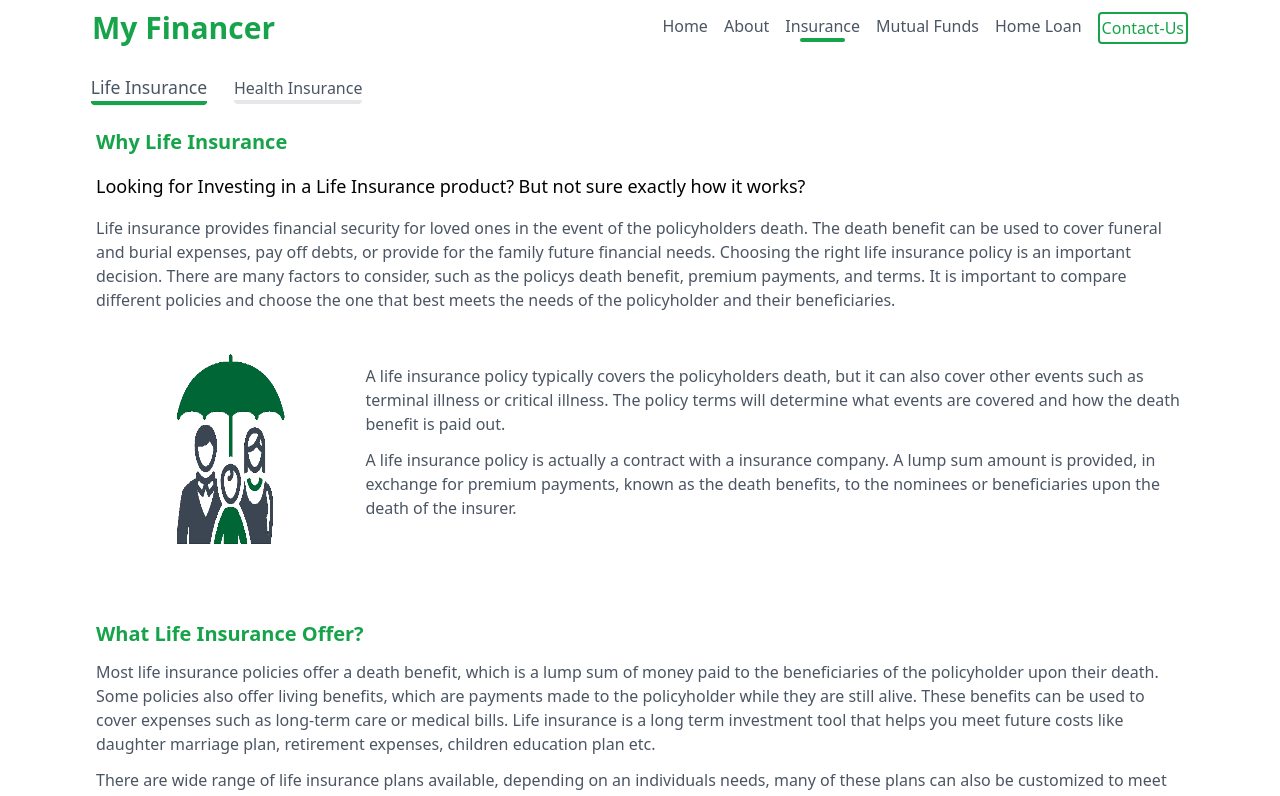
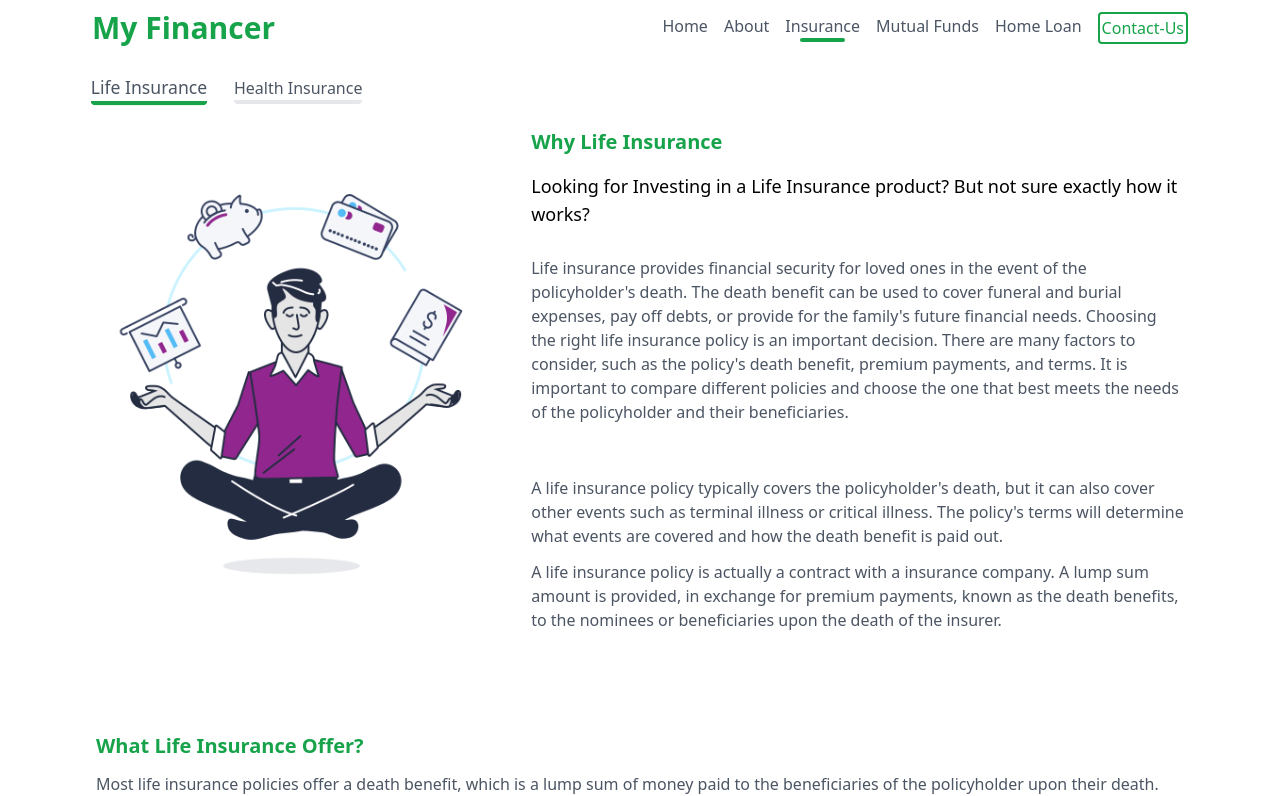
Before and after one commit to veeresh-27/businessProfile, a Next.js app: page /insurance in a window 1280 px wide. Shown: the top 796 px of the page. Built offline with nearby package versions, Linux system fonts and the light colour scheme.

Commit message:
mfp updated

```diff
--- a/pages/about/index.js
+++ b/pages/about/index.js
@@ -1,41 +1,63 @@
 import Image from "next/image";
-import about from "../../public/img/about.png";
+//import about from "../../public/img/about.png";
+import { IconPhone } from "../../public/icons/iconsPhone";
+import { IconsMail } from "../../public/icons/iconsMail";
+import finplan from "../../public/img/financial-planning.webp";
+import { useRouter } from "next/router";
+
 export default function About() {
+  const router = useRouter();
   return (
-    <>
-      <h1 className="text-2xl text-green-600 text-center font-bold">
-        About us{" "}
-      </h1>
-
-      <div className="border-2 px-20 ">
-        <h1 className="text-xl font-medium text-gray-600">Who we are </h1>
+    <div className="px-4 py-20 md:px-14 lg:px-20 flex flex-col justify-center">
+      <div className="text-lg text-green-600  font-bold pb-4">
+        Financial Planning is an important aspect of the individual as well as
+        business life.
+      </div>
+      <div className="border-4 p-4 rounded">
+        <h1 className="text-xl font-medium text-gray-600">Ishwar Patil </h1>
         <div className="grid ">
           {" "}
           <p className="font-base text-md text-gray-400">
-            TRANSPARENT OFFERINGS FOR TRUSTED RELATIONSHIPS
+            Financial Advisor | AMFI&#174;, MFD
           </p>
-          <h3 className="font-bold text-md ">The Financial World</h3>
-          <p>
-            We are Fincart - your partners in transforming your financial life
-            by following a simple philosophy of Educating, Empowering, &
-            Enabling you through a set of uncomplicated financial offerings. No
-            jargons. No complex schemes. No heavy statements.
-          </p>
-          <p>
-            It’s Finance Simplified. Our solution-based approach help you plan,
-            invest, and prosper with a definite goal in mind with best resources
-            and an experienced team at work.
-          </p>
+          <p>Entrusted by thousands of customers.</p>
+          <h3 className=" ">Get in touch</h3>
           <div>
-            {" "}
-            <Image
-              src={about}
-              className="max-w-md    h-auto bg-slate-400 rounded-lg"
-              alt=""
-            />
+            <p className="flex gap-2 pt-2">
+              <IconPhone /> +91 8660446535
+            </p>
+            <p className="flex gap-2 pt-2">
+              <IconsMail /> licishwarpatil@gmail.com
+            </p>
+            <p className="flex gap-2 pt-2 items-center">
+              Start your finance planning right now!{" "}
+              <button
+                type="button"
+                className="px-4 py-1 border-2 border-green-600 text-white font-medium text-sm rounded bg-green-600 hover:bg-green-700 hover:text-white transition-all ease-in-out duration-200"
+                onClick={() => router.push("/contact")}
+              >
+                Get Started
+              </button>
+            </p>
           </div>
         </div>
       </div>
-    </>
+      <div className="pt-4">
+        <h1 className="text-xl text-green-600  font-bold">What We Do</h1>
+        <p>
+          We believe financial freedom is an easily attainable dream if there’s
+          a proper plan and vision in place. We believe that your hard earned
+          money, if managed properly, can build a financially stable and
+          worry-free future for you. To help you achieve that stability, we
+          build a customised financial plan for upcoming golden years of your
+          life. We offer the best retirement plans to maintain financial
+          well-being of those who are nearing or living their retirement life.
+          We assist golden agers in taking well-informed financial decisions so
+          that they live a financially independent and worry-free life that they
+          dreamt of.
+        </p>
+      </div>
+      {/*<Image src={finplan} alt={"finplan"} />*/}
+    </div>
   );
 }
--- a/pages/contact/index.js
+++ b/pages/contact/index.js
@@ -69,9 +69,6 @@ export default function Contact() {
       <div className=" container mx-auto -mx-4 flex flex-wrap lg:justify-between ">
         <div className="container mx-auto -mx-4 flex flex-wrap lg:justify-between w-full px-4 lg:w-1/2 xl:w-6/12 mb-12 max-w-[570px] lg:mb-0">
           <div className="mb-12 max-w-[570px] lg:mb-0">
-            <span className="text-green-600 mb-4  text-base font-semibold ">
-              Contact Us
-            </span>
             <h2 className="text-dark text-green-600 mb-6 text-[32px] font-bold uppercase sm:text-[40px] lg:text-[36px] xl:text-[40px]">
               GET IN TOUCH WITH US
             </h2>
--- a/pages/insurance/index.js
+++ b/pages/insurance/index.js
@@ -4,6 +4,7 @@ import banner from "../../public/img/home-page-cover-design-personal-accident.jp
 
 import personal from "../../public/img/personal.png";
 import insurance from "../../public/img/insurance.png";
+import whyInsurance from "../../public/img/why-choose-us.png";
 import Image from "next/image";
 
 import { InsuranceCard } from "../../components/insuranceCard";
@@ -29,7 +30,7 @@ export default function Insurance() {
     },
     {
       id: 2,
-      title: "Lifetime Income & Protection Plam",
+      title: "Lifetime Income & Protection Plan",
       lines: [
         " Retirement years are surely the golden phase of life and anyone would wish to do\n" +
           "\n" +
@@ -132,47 +133,50 @@ export default function Insurance() {
       {active === 0 ? (
         <div className="  py-2 bg-white-200  justify-center  ">
           <div className="py-4">
-            <div>
+            <div className="flex items-center md:justify-between flex-col md:flex-row">
+              <div className=" flex md:w-[400px]">
+                {" "}
+                <Image className="" src={whyInsurance} alt="" />
+              </div>
+              <div className="flex flex-col basis-3/5">
                 <h1 className="text-xl text-green-600  font-bold">
                   Why Life Insurance
                 </h1>
 
                 <h2 className="text-lg my-4   ">
-                Looking for Investing in a Life Insurance product? But not sure
-                exactly how it works?
+                  Looking for Investing in a Life Insurance product? But not
+                  sure exactly how it works?
                 </h2>
 
                 <p className="  text-md font-base text-gray-600 my-3 ">
-                Life insurance provides financial security for loved ones in the
-                event of the policyholders death. The death benefit can be used
-                to cover funeral and burial expenses, pay off debts, or provide
-                for the family future financial needs. Choosing the right life
-                insurance policy is an important decision. There are many
-                factors to consider, such as the policys death benefit, premium
-                payments, and terms. It is important to compare different
-                policies and choose the one that best meets the needs of the
-                policyholder and their beneficiaries.
+                  Life insurance provides financial security for loved ones in
+                  the event of the policyholder&apos;s death. The death benefit
+                  can be used to cover funeral and burial expenses, pay off
+                  debts, or provide for the family&apos;s future financial
+                  needs. Choosing the right life insurance policy is an
+                  important decision. There are many factors to consider, such
+                  as the policy&apos;s death benefit, premium payments, and
+                  terms. It is important to compare different policies and
+                  choose the one that best meets the needs of the policyholder
+                  and their beneficiaries.
                 </p>
                 <div className="flex  text-md font-base text-gray-600">
-                <div className=" flex align-center justify-center">
-                  {" "}
-                  <Image className="px-10" src={insurance} alt="" />
-                </div>
                   <div className="my-10">
                     <p>
-                    A life insurance policy typically covers the policyholders
-                    death, but it can also cover other events such as terminal
-                    illness or critical illness. The policy terms will determine
-                    what events are covered and how the death benefit is paid
-                    out.
+                      A life insurance policy typically covers the
+                      policyholder&apos;s death, but it can also cover other
+                      events such as terminal illness or critical illness. The
+                      policy&apos;s terms will determine what events are covered
+                      and how the death benefit is paid out.
                     </p>
                     <p className="my-3">
                       A life insurance policy is actually a contract with a
                       insurance company. A lump sum amount is provided, in
-                    exchange for premium payments, known as the death benefits,
-                    to the nominees or beneficiaries upon the death of the
-                    insurer.
+                      exchange for premium payments, known as the death
+                      benefits, to the nominees or beneficiaries upon the death
+                      of the insurer.
                     </p>
+                  </div>
                 </div>
               </div>
             </div>
@@ -250,7 +254,7 @@ export default function Insurance() {
             <h1 className=" text-xl font-bold text-green-600">
               Personal Accident
             </h1>
-            <div className=" flex align-center justify-center">
+            <div className=" flex align-center justify-center md:w-[80%]">
               <Image src={banner} className="px-10 mt-6" alt="" />
             </div>
             <h2 className=" text-md font-medium text-green-600 my-3 mt-6">
--- a/pages/mutualfunds/index.js
+++ b/pages/mutualfunds/index.js
@@ -111,7 +111,7 @@ export default function MutualFunds() {
                   many other responsibilities.
                 </p>
               </div>
-              <div className="flex  w-[400px]">
+              <div className="flex p-4 md:w-[400px]">
                 <Image src={topImage} alt={""} />
               </div>{" "}
             </div>
--- /dev/null
+++ b/public/icons/iconsMail/index.js
@@ -0,0 +1,13 @@
+export const IconsMail = () => {
+  return (
+    <svg
+      xmlns="http://www.w3.org/2000/svg"
+      viewBox="0 0 20 20"
+      fill="currentColor"
+      className="w-5 h-5"
+    >
+      <path d="M3 4a2 2 0 00-2 2v1.161l8.441 4.221a1.25 1.25 0 001.118 0L19 7.162V6a2 2 0 00-2-2H3z" />
+      <path d="M19 8.839l-7.77 3.885a2.75 2.75 0 01-2.46 0L1 8.839V14a2 2 0 002 2h14a2 2 0 002-2V8.839z" />
+    </svg>
+  );
+};
--- /dev/null
+++ b/public/icons/iconsPhone/index.js
@@ -0,0 +1,16 @@
+export const IconPhone = () => {
+  return (
+    <svg
+      xmlns="http://www.w3.org/2000/svg"
+      viewBox="0 0 20 20"
+      fill="currentColor"
+      className="w-5 h-5"
+    >
+      <path
+        fillRule="evenodd"
+        d="M2 3.5A1.5 1.5 0 013.5 2h1.148a1.5 1.5 0 011.465 1.175l.716 3.223a1.5 1.5 0 01-1.052 1.767l-.933.267c-.41.117-.643.555-.48.95a11.542 11.542 0 006.254 6.254c.395.163.833-.07.95-.48l.267-.933a1.5 1.5 0 011.767-1.052l3.223.716A1.5 1.5 0 0118 15.352V16.5a1.5 1.5 0 01-1.5 1.5H15c-1.149 0-2.263-.15-3.326-.43A13.022 13.022 0 012.43 8.326 13.019 13.019 0 012 5V3.5z"
+        clipRule="evenodd"
+      />
+    </svg>
+  );
+};
```
Lines whose indentation alone changed are shown as unchanged.
